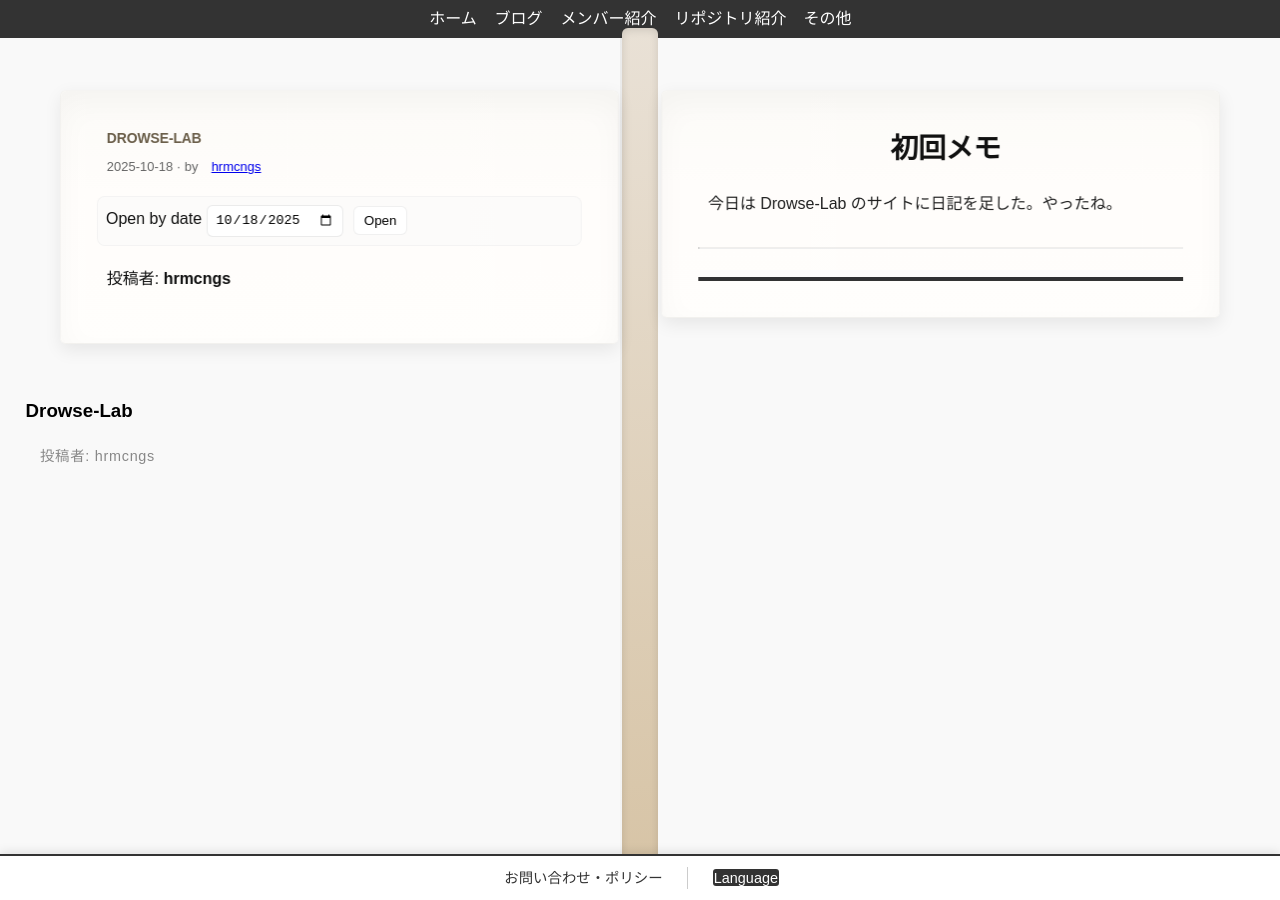
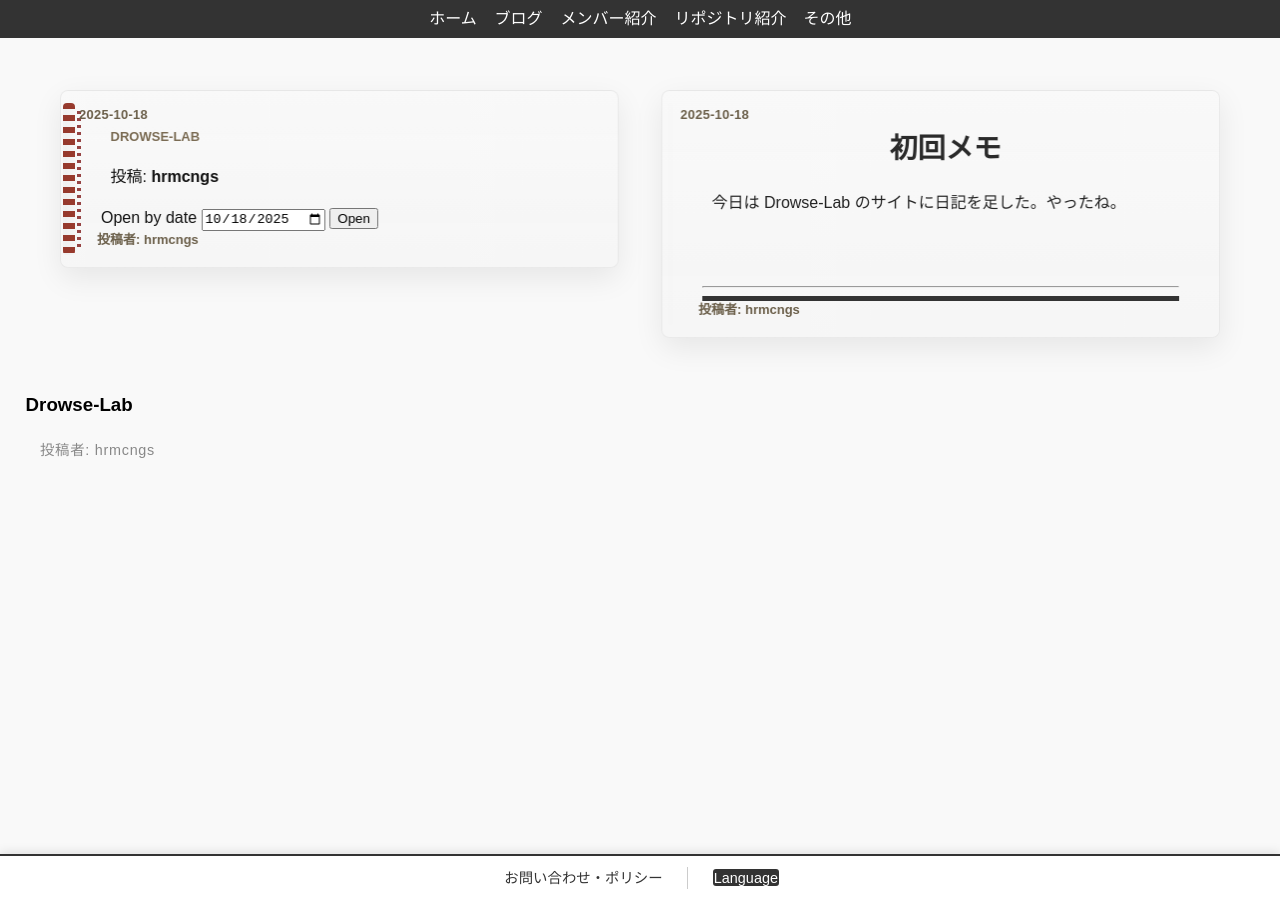
Before and after one commit to Drowse-Lab/Drowse-Lab, a Jekyll site: the page built from _diary/2025-10-18-first-note.md, in a window 1280 px wide. Built offline with Jekyll 4.4.1, drawn with Linux system fonts in a browser that asks for light colours; nearby versions of some CDN libraries; some web fonts are replaced; a style sheet for code colours, icons or effects is not loaded.

Commit message:
テスト

```diff
--- a/_layouts/diary-entry.html
+++ b/_layouts/diary-entry.html
@@ -5,23 +5,21 @@ layout: default
 <link rel="stylesheet" href="{{ site.baseurl }}/assets/css/diary-book.css">
 
 <article class="diary-entry">
-  <!-- 見開きブック（左: メタ/ツール、右: 本文） -->
   <div class="book-spread" role="region" aria-label="Diary entry book view">
-    <!-- 左ページ（メタ / ツール / ナビ） -->
-    <aside class="page left-page" aria-labelledby="meta-heading">
+    <!-- 左ページ -->
+    <aside class="page left-page paper" aria-labelledby="meta-heading">
       <div class="page-inner">
+        <!-- 日付（左上） -->
+        <div class="page-date">{{ page.date | date: "%Y-%m-%d" }}</div>
+
+        <!-- 内側コンテンツ（タイトルや短い紹介など） -->
         <h2 id="meta-heading" class="page-small-title">Drowse‑Lab</h2>
-
         <div class="meta-block">
           <p class="meta">
-            <time datetime="{{ page.date | date_to_xmlschema }}">{{ page.date | date: "%Y-%m-%d" }}</time>
-            {% if page.author %} · by
-              <a href="{{ site.baseurl }}/diary/?author={{ page.author | downcase }}">{{ page.author }}</a>
-            {% endif %}
+            {% if page.author %}投稿: <strong>{{ page.author }}</strong>{% endif %}
           </p>
         </div>
 
-        <!-- ツールバー（日付ピッカー等） -->
         <div class="entry-toolbar" data-author="{{ page.author | downcase }}">
           <label>Open by date
             <input id="entryDate" type="date" value="{{ page.date | date: '%Y-%m-%d' }}">
@@ -32,19 +30,19 @@ layout: default
           <a id="nextLink" class="nav-btn" href="#" hidden>Next →</a>
         </div>
 
-        <!-- 左ページ下部に一覧的な抜粋や著者紹介などを出す余地 -->
-        <div class="left-excerpt">
-          <p>投稿者: <strong>{{ page.author }}</strong></p>
-          {% if page.excerpt %}
-            <p class="excerpt">{{ page.excerpt | strip_html | truncate: 160 }}</p>
-          {% endif %}
+        <!-- 一番下に投稿者（ページフッタ） -->
+        <div class="page-footer">
+          <div class="page-author">投稿者: {{ page.author }}</div>
         </div>
       </div>
     </aside>
 
-    <!-- 右ページ（本文） -->
-    <section class="page right-page" aria-labelledby="entry-title">
+    <!-- 右ページ -->
+    <section class="page right-page paper" aria-labelledby="entry-title">
       <div class="page-inner">
+        <!-- 日付（左上） -->
+        <div class="page-date">{{ page.date | date: "%Y-%m-%d" }}</div>
+
         <header>
           <h1 id="entry-title">{{ page.title }}</h1>
         </header>
@@ -55,7 +53,6 @@ layout: default
 
         <hr class="diary-divider">
 
-        <!-- ページ下部の「前の記事 / 次の記事」ナビ（従来ロジックを維持） -->
         <nav class="diary-nav">
           {% assign entries = site.diary | where: "author", page.author | sort: "date" %}
           {% for post in entries %}
@@ -72,13 +69,18 @@ layout: default
             <a class="next" href="{{ next.url | relative_url }}">次の記事：{{ next.title }} →</a>
           {% endif %}
         </nav>
+
+        <!-- 一番下に投稿者（ページフッタ） -->
+        <div class="page-footer">
+          <div class="page-author">投稿者: {{ page.author }}</div>
+        </div>
       </div>
     </section>
   </div>
 </article>
 
 <script>
-/* 既存の ENTRIES データ埋め込み（そのまま利用） */
+/* ENTRIES データ（既存と同様） */
 const ENTRIES = [
 {% assign entries_all = site.diary | sort: 'date' %}
 {% for p in entries_all %}
--- a/assets/css/diary-book.css
+++ b/assets/css/diary-book.css
@@ -1,6 +1,6 @@
-/* 見開き（開いた本）スタイル for diary-entry */
+/* diary-book.css — 見開き本（古紙・縫い目・日付・投稿者） */
 
-/* ベース調整（親コンテナが full-bleed になっている場合は内側で中央合わせ） */
+/* 基本のレイアウト（既にある .book-spread を引き継ぎ） */
 .book-spread{
   display: flex;
   gap: 40px;
@@ -9,132 +9,144 @@
   padding: 28px;
   max-width: 1200px;
   margin: 24px auto;
-  /* 背景はページに馴染む白紙風 */
-}
-
-/* 1ページ（紙） */
-.page{
-  width: 560px;
-  min-width: 280px;
-  background: linear-gradient(180deg, #fcfbf8 0%, #fffdfb 40%, #fffefc 100%);
-  border-radius: 6px;
-  padding: 36px;
-  box-sizing: border-box;
-  position: relative;
-  color: #111;
-  /* 外側のふんわりした影で本体が浮いて見えるように */
-  box-shadow: 0 6px 18px rgba(0,0,0,0.08);
-  border: 1px solid rgba(16,16,16,0.04);
-}
-
-/* ページ内の余白を中に確保 */
-.page-inner{
   position: relative;
 }
 
-/* 左ページと右ページの微妙な視差（見開きの角度） */
-.left-page{ transform: rotateY(4deg); transform-origin: left center; }
-.right-page{ transform: rotateY(-4deg); transform-origin: right center; }
+/* 共通の紙（古紙）スタイル */
+.paper{
+  width: 560px;
+  min-width: 280px;
+  background: linear-gradient(180deg, #fbf6ec 0%, #fff9f0 50%, #fffdf9 100%);
+  border-radius: 8px;
+  padding: 36px 40px;
+  box-sizing: border-box;
+  color: #111;
+  position: relative;
+  box-shadow: 0 10px 30px rgba(0,0,0,0.08);
+  border: 1px solid rgba(0,0,0,0.06);
+  overflow: hidden;
+  /* 古紙の微細な紙目 */
+  background-image:
+    radial-gradient(rgba(0,0,0,0.02) 0.5px, transparent 0.5px),
+    linear-gradient(180deg, rgba(255,255,255,0.02), rgba(0,0,0,0.01));
+  background-size: 6px 6px, auto;
+}
 
-/* 見開きの中央（背/ガター）表現 */
-.book-spread::before{
+/* 左ページは左側に縫い目（バインディング）を作る */
+.left-page.paper::before{
   content: "";
-  width: 36px;
-  height: calc(100% - 56px);
-  background: linear-gradient(180deg, #e9e1d6 0%, #d7c4a6 100%);
-  border-radius: 6px;
-  box-shadow: inset 0 2px 8px rgba(0,0,0,0.12);
   position: absolute;
-  left: 50%;
-  top: 50%;
-  transform: translate(-50%, -50%);
-  z-index: 1;
+  left: 8px;
+  top: 12px;
+  bottom: 12px;
+  width: 12px;
+  border-radius: 4px;
+  /* 縫い目っぽくドットで表現 */
+  background:
+    linear-gradient(90deg, rgba(0,0,0,0.03), rgba(0,0,0,0.01)),
+    repeating-linear-gradient(180deg, #9a3b2e 0 6px, transparent 6px 12px);
+  box-shadow: inset 0 2px 4px rgba(255,255,255,0.02);
+  z-index: 12;
+  transform: translateX(-6px);
+}
+
+/* 片側に赤いステッチ風の装飾（画風に応じて色を調整） */
+.left-page.paper::after{
+  content:"";
+  position: absolute;
+  left: 18px;
+  top: 20px;
+  bottom: 20px;
+  width: 4px;
+  background-image: repeating-linear-gradient(180deg, #8b2f2f 0 3px, transparent 3px 7px);
+  opacity: 0.9;
+  z-index: 13;
+  transform: translateX(-2px);
+}
+
+/* 右ページにも小さな縁飾り（視覚的バランス） */
+.right-page.paper::before{
+  content: "";
+  position: absolute;
+  left: 8px;
+  top: 12px;
+  bottom: 12px;
+  width: 6px;
+  background: linear-gradient(90deg, rgba(0,0,0,0.02), rgba(0,0,0,0.01));
+  border-radius: 4px;
+  z-index: 8;
+  opacity: .25;
+  transform: translateX(-3px);
+}
+
+/* 日付（左上） */
+.page-date{
+  position: absolute;
+  top: 14px;
+  left: 18px;
+  font-size: 13px;
+  color: #6b5f4a;
+  font-weight: 600;
+  z-index: 40;
+  letter-spacing: .02em;
+}
+
+/* ページ番号（右上） — 任意、右ページに表示したい場合は使う */
+.page-number{
+  position: absolute;
+  top: 12px;
+  right: 18px;
+  font-size: 12px;
+  color: #7a6b53;
+  z-index: 40;
+}
+
+/* 投稿者（ページ下部） — 画面の底に固定っぽく表示 */
+.page-footer{
+  position: absolute;
+  left: 36px;
+  right: 36px;
+  bottom: 16px;
+  text-align: left;
+  z-index: 40;
   pointer-events: none;
 }
-
-/* ページをページ内コンテンツが背に隠れないよう一歩手前に置く */
-.page { z-index: 5; }
-.left-page { z-index: 6; }
-.right-page { z-index: 6; }
-
-/* 見開きの中央背の両脇に小さな溝（紙の折れ目）を表現 */
-.book-spread::after{
-  content:"";
-  position:absolute;
-  left: calc(50% - 20px);
-  top: 50%;
-  width: 2px;
-  height: calc(100% - 72px);
-  background: linear-gradient(180deg, rgba(0,0,0,0.06), rgba(0,0,0,0.02));
-  transform: translateY(-50%);
-  z-index: 2;
-  pointer-events: none;
+.page-author{
+  font-size: 13px;
+  color: #6b5f4a;
+  font-weight: 600;
 }
 
-/* 見出し・タイトル */
+/* 見開きの視差（左右の角度） */
+.left-page{ transform: rotateY(4deg); transform-origin: left center; z-index: 6; }
+.right-page{ transform: rotateY(-4deg); transform-origin: right center; z-index: 6; }
+
+/* ページ内部の見出し等 */
 .page h1, .page h2 {
-  margin: 0 0 18px 0;
-  font-weight: 800;
-  letter-spacing: -0.01em;
+  margin: 0 0 16px 0;
+  font-weight: 700;
+  color: #2a2a2a;
 }
 .page h1 { font-size: clamp(20px, 2.4vw, 28px); text-align: center; }
-.page h2.page-small-title { font-size: 14px; color: #6b5f4a; margin-bottom: 8px; text-transform: uppercase; }
+.page h2.page-small-title { font-size: 13px; color: #7a6b53; margin-bottom: 6px; text-transform: uppercase; }
 
-/* メタとツール */
-.meta-block .meta { color: #666; font-size: 13px; margin: 8px 0 18px; }
-.entry-toolbar {
-  display:flex; align-items:center; gap:10px; flex-wrap:wrap;
-  margin: 8px 0 20px;
-  padding: 8px;
-  border-radius: 8px;
-  background: rgba(250,250,250,0.6);
-  border: 1px solid rgba(0,0,0,0.03);
-}
-.entry-toolbar input[type="date"] { padding:6px 8px; border-radius:6px; border:1px solid rgba(0,0,0,0.08); }
-.entry-toolbar button, .nav-btn { padding:6px 10px; border-radius:6px; background: #fff; border:1px solid rgba(0,0,0,0.06); cursor:pointer; }
+/* 本文の読みやすさ調整 */
+.content { color: #222; line-height: 1.9; font-size: 16px; padding-bottom: 44px; }
 
-/* 本っぽい紙質感（微細ノイズ） */
-.page::before{
-  content:"";
-  position:absolute;
-  inset: 0;
-  background-image: radial-gradient(rgba(0,0,0,0.015) 0.5px, transparent 0.5px);
-  background-size: 6px 6px;
-  opacity: 0.06;
-  pointer-events: none;
-  border-radius: 6px;
-}
-
-/* 本の縁（内側の陰）でページ端が少し沈む表現 */
-.page::after{
-  content:"";
-  position:absolute;
-  inset: 0;
-  border-radius: 6px;
-  box-shadow: inset 0 12px 30px rgba(0,0,0,0.03);
-  pointer-events: none;
-}
-
-/* コンテンツ本文の整形 */
-.content { color: #222; line-height: 1.8; font-size: 16px; }
-.diary-divider { margin: 28px 0; border-top: 1px solid rgba(0,0,0,0.06); }
-
-/* ページ内ナビ */
-.diary-nav { display:flex; justify-content:space-between; gap:12px; margin-top: 18px; }
-.diary-nav a { text-decoration:none; padding:8px 12px; border-radius:8px; background: rgba(0,0,0,0.03); color:#111; border:1px solid rgba(0,0,0,0.04); }
-
-/* 小さい画面では縦積みの「単ページ」へ */
+/* 小さい画面は縦積み（単ページ）にフォールバック */
 @media (max-width: 980px) {
   .book-spread{ flex-direction: column; gap: 20px; padding: 20px; }
   .book-spread::before, .book-spread::after { display: none; }
   .page { width: auto; min-width: auto; transform: none !important; }
   .left-page, .right-page { z-index: 5; }
-  .page h1 { font-size: 22px; text-align: left; }
+  .page-date { left: 20px; top: 12px; }
+  .page-footer { left: 20px; right: 20px; bottom: 12px; position: absolute; }
 }
 
-/* さらに狭い（スマホ） */
+/* さらに狭いスマホ用 */
 @media (max-width: 560px) {
-  .page { padding: 20px; }
-  .page h1 { font-size: 20px; }
+  .paper { padding: 20px; border-radius: 6px; }
+  .page-date { font-size: 12px; }
+  .page-author { font-size: 12px; }
   .content { font-size: 15px; line-height: 1.7; }
 }
```
